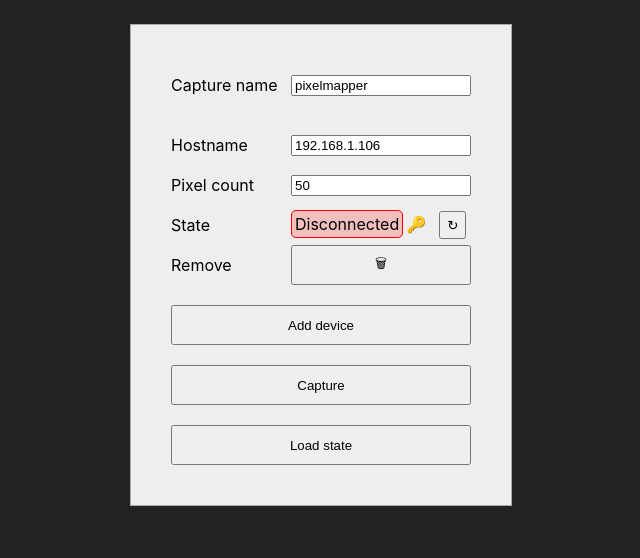
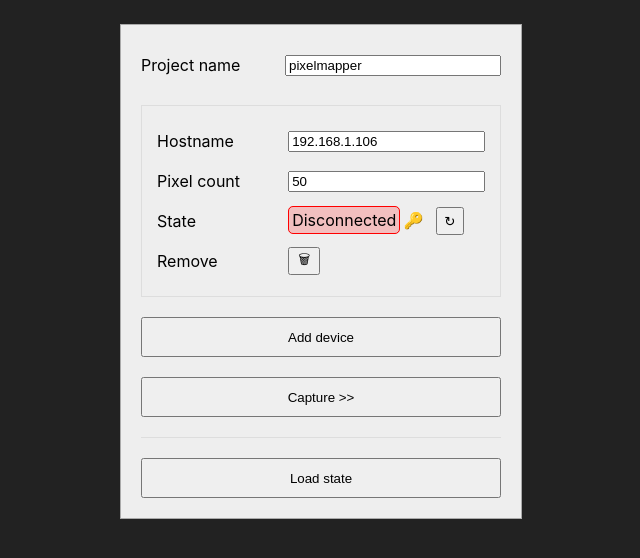
Before and after one commit to yorenschriever/PixelMapper, a React (Create React App) app: page / in a window 1280 px wide. Shown: the top 558 px of the page, without its empty margins (319-959 px from the left). Built offline with nearby package versions, Linux system fonts and the light colour scheme; no server answers.

Commit message:
cleanup devices screen a bit

```diff
--- a/src/index.css
+++ b/src/index.css
@@ -140,8 +140,8 @@ button {
   background-color: #eee;
   border: 1px solid #aaa;
   max-width: 100vw;
-  width: 300px;
-  padding: 40px;
+  width: 360px;
+  padding: 20px;
 
   position: absolute;
   top: 24px;
@@ -150,11 +150,14 @@ button {
 }
 
 .devicePanel {
-  padding-bottom: 20px;
+  margin-bottom: 20px;
   display:grid;
   grid-template-columns:40%  60%;
   grid-template-rows: 40px 40px 40px 40px;
   align-items: center;
+
+  border: 1px solid #ddd;
+  padding: 15px;
 }
 
 .deviceSettingsPanel {
@@ -179,3 +182,10 @@ button {
   width: 100%;
   height:100%;
 }
+
+hr {
+  border:none;
+  border-top: 1px solid #ddd;
+  margin-top:20px;
+  margin-bottom:20px;
+}
--- a/src/ui/devices.tsx
+++ b/src/ui/devices.tsx
@@ -35,7 +35,7 @@ const DevicePanel = ({ device, index }: { device: Device, index: number }) => {
             </div>
 
             <div>Remove</div>
-            <button onClick={() => dispatch(removeDevice(index))}>🗑</button>
+            <button onClick={() => dispatch(removeDevice(index))} style={{height: "28px", width: "32px" }}>🗑</button>
 
         </div>
     )
@@ -62,9 +62,10 @@ export const Devices = () => {
         }
     })
 
-    return <div className="devices">
+    return <>
+    <div className="devices">
         <div className="deviceSettingsPanel">
-            <div>Capture name</div>
+            <div>Project name</div>
             <input value={name} onChange={event => dispatch(setName(event.currentTarget.value))} />
         </div>
 
@@ -74,12 +75,17 @@ export const Devices = () => {
 
         <br /><br />
 
-        <button onClick={() => dispatch(setStep(ActiveStep.Capture))}>Capture</button>
+        <button onClick={() => dispatch(setStep(ActiveStep.Capture))}>Capture &gt;&gt;</button>
 
-        <br /><br />
+        <hr/>
 
         <UploadStateButton />
     </div>
+
+    {/* <div className="devices">
+    <UploadStateButton />
+    </div> */}
+    </>
 }
 
 type ConnectionChipProps = {
```
